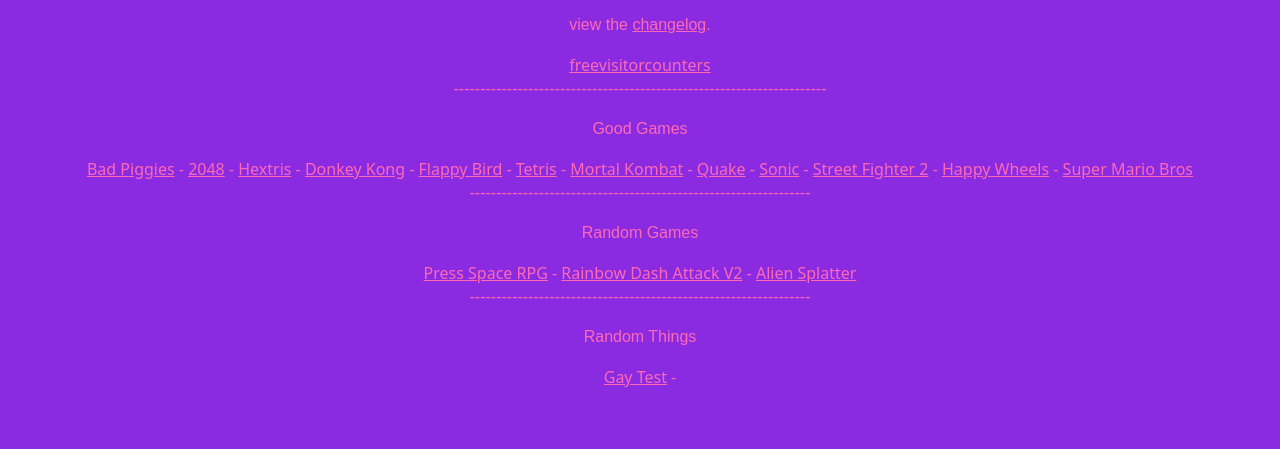
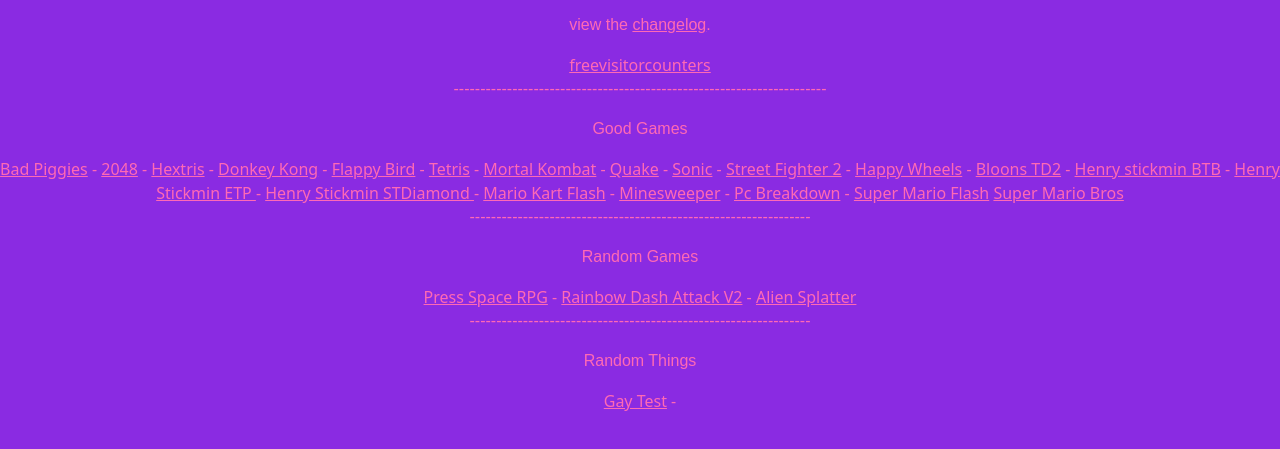
Before and after one commit to Lutraa/gamer, a plain HTML site: page index.html in a window 1280 px wide. Shown: the part 259-708 px from the top of the page. Drawn offline with nearby package versions, Linux system fonts and the light colour scheme; files that its build step writes are made by us from their sources.

Commit message:
Update index.html

```diff
--- a/index.html
+++ b/index.html
@@ -135,6 +135,21 @@
 	 -
 	<a href="assets/flash/index.html?swf=happy_wheels_28.swf">Happy Wheels</a>
 	-
+	<a href="assets/flash/index.html?swf=Bloons TD 2.swf">Bloons TD2</a>
+	-
+	<a href="assets/flash/index.html?swf=Henry Stickmin - Breaking the Bank.swf">Henry stickmin BTB</a>
+	-
+	<a href="assets/flash/index.html?swf=Henry Stickmin - Escaping the Prison.swf">Henry Stickmin ETP </a>
+	-
+	<a href="assets/flash/index.html?swf=Henry Stickmin - Stealing the Diamond.swf">Henry Stickmin STDiamond </a>
+	-
+	<a href="assets/flash/index.html?swf=Mario Kart Flash.swf">Mario Kart Flash</a>
+	-
+	<a href="assets/flash/index.html?swf=Minesweeper.swf">Minesweeper</a>
+	-
+	<a href="assets/flash/index.html?swf=PC Breakdown.swf">Pc Breakdown</a>
+	-
+	<a href="assets/flash/index.html?sf=Super Mario Flash.swf">Super Mario Flash</a>
 	<a href="assets/flash/index.html?swf=super-mario-bros.swf">Super Mario Bros</a>
    <p>
       ----------------------------------------------------------------
```
